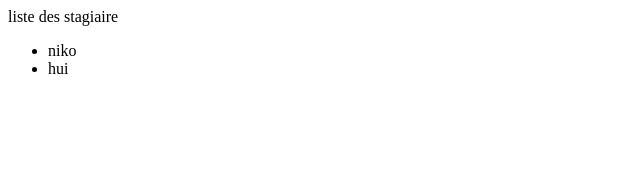
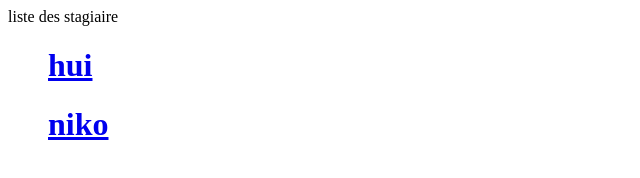
Before and after one commit to nicolasharkou/huiniko, a plain HTML site: page index.html in a window 1280 px wide. Shown: the whole page, without its empty margins (0-640 px from the left). Drawn offline with Linux system fonts and the light colour scheme.

Commit message:
Update index.html

```diff
--- a/index.html
+++ b/index.html
@@ -1,6 +1,7 @@
 liste des stagiaire
 
 <ul>
-        <li>niko</li>
-        <li>hui</li>
+        <a href="hui.html" target="_blank"><h1>hui</h1></a>
+        <a href="niko.html" target="_blank"><h1>niko</h1></a>
+
 </ul>
```
